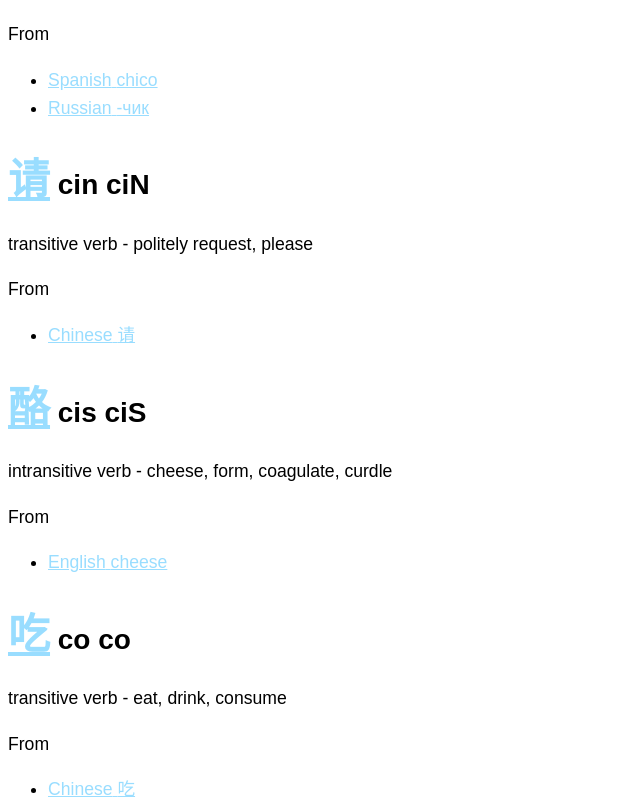
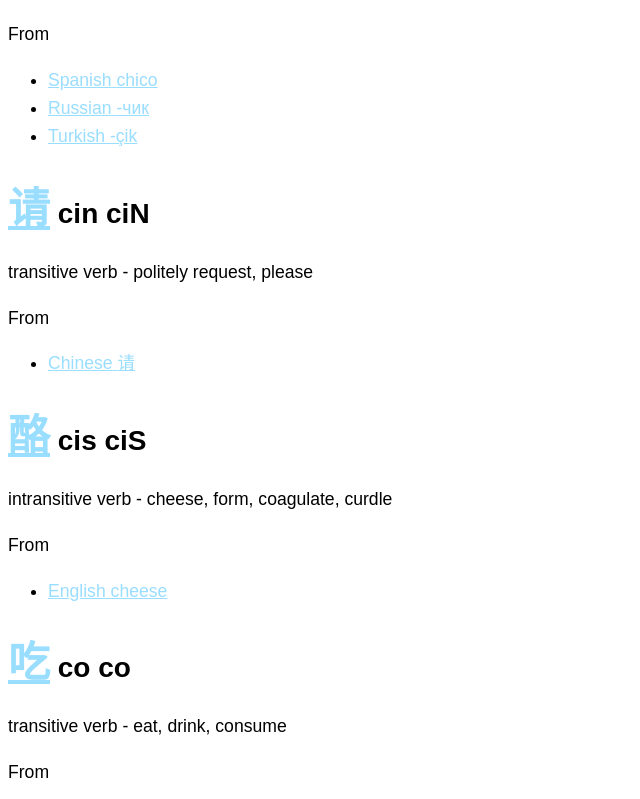
Before and after one commit to cstuartroe/jaobon, a React app: page /roots in a window 1280 px wide. Shown: the part 9507-10306 px from the top of the page, without its empty margins (0-640 px from the left). Built offline with nearby package versions, Linux system fonts and the light colour scheme; the HTML template or start-up script is replaced by a standard one.

Commit message:
Add etymology

```diff
--- a/src/roots.ts
+++ b/src/roots.ts
@@ -378,7 +378,7 @@ export const ROOTS = new Map<string, Root>([
         "child, offspring, (diminutive)",
         ["noun"],
         "子",
-        [["Spanish", "chico"], ["Russian", "-чик"]],
+        [["Spanish", "chico"], ["Russian", "-чик"], ["Turkish", "-çik"]],
     ),
     root(
         "cin",
```
